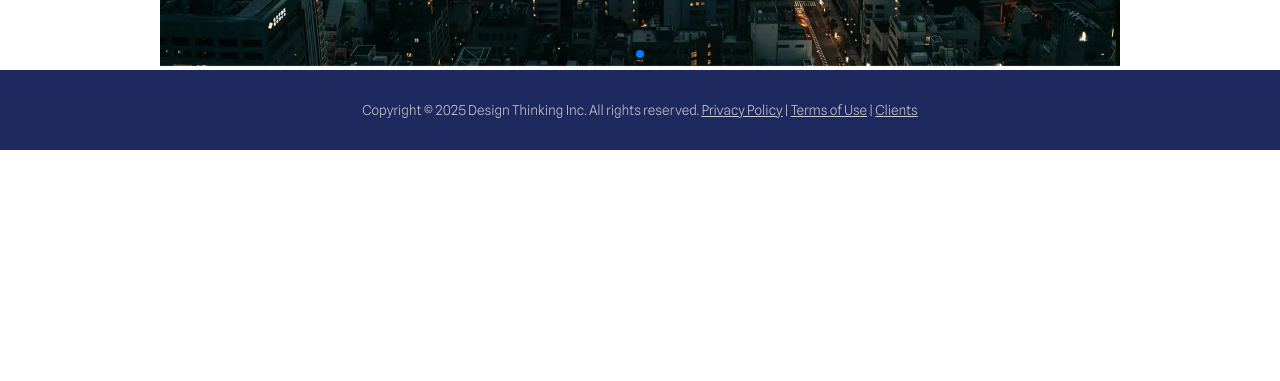
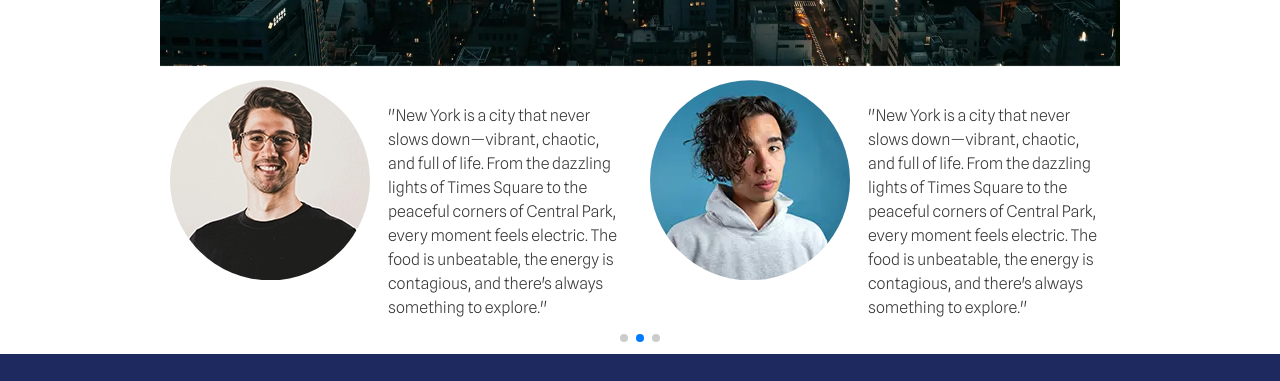
Before and after one commit to Brian33491/Landscape---Lighting, a plain HTML site: page index.html in a window 1280 px wide. Shown: the part 771-1152 px from the top of the page. Before the commit the page ends 921 px from the top, so only its background shows below. Drawn offline with nearby package versions, Linux system fonts and the light colour scheme.

Commit message:
added two clip paths

```diff
--- a/index.html
+++ b/index.html
@@ -87,7 +87,20 @@
     <!-- If we need pagination -->
     <div class="swiper-pagination"></div>
 
-
+   <div class="people">
+    <section>
+        <img src="images/person1.webp" width="200" height="200" alt="person one">
+        <p>"New York is a city that never slows down—vibrant, chaotic, and full of life. From the dazzling lights of Times Square to the peaceful
+            corners of Central Park, every moment feels electric. The food is unbeatable, the energy is contagious, and there's always something to
+            explore."</p>
+    </section>
+    <section>
+        <img src="images/person2.webp" width="200" height="300" alt="person two">
+        <p>"New York is a city that never slows down—vibrant, chaotic, and full of life. From the dazzling lights of Times Square to the peaceful
+            corners of Central Park, every moment feels electric. The food is unbeatable, the energy is contagious, and there's always something to
+            explore."</p>
+    </section>
+   </div>
 
     </main>
 </div><!-- end main wrapper -->
--- a/scss/_large.scss
+++ b/scss/_large.scss
@@ -4,3 +4,12 @@ header, nav, main {
 }
 
 /* NAVIGATION STUFF GOES HERE  */
+
+div.people {
+    section{
+
+        grid-template-columns: 200px auto;
+        column-gap: 8px;
+
+    }//end section
+}//end people
--- a/scss/_medium.scss
+++ b/scss/_medium.scss
@@ -44,4 +44,16 @@
     li:hover ul{
         left: auto;
     }
+
+
 }
+div.people {
+    section{
+        display: grid;
+        grid-template-columns: 140px auto;
+        column-gap: 4px;
+        padding: 10px;
+
+
+    }//end section
+}//end people
--- a/scss/_small.scss
+++ b/scss/_small.scss
@@ -71,7 +71,21 @@ main {
   }
 
 
+div.people {
+    display: grid;
+    grid-template-columns: 1fr 1fr;
+    section{
+        padding: 7px;
+        img{
+            width: 100%;
+            height: auto;
+            clip-path: circle(50% at 50% 50%);
+            transition: transform 1s;
+            &:hover {transform: rotate(15deg);}
+        }
 
+    }//end section
+}//end people
 
 
 
```
Also changed, not shown: css/styles.css, css/styles.min.css, images/person1.webp (added), images/person2.webp (added).
